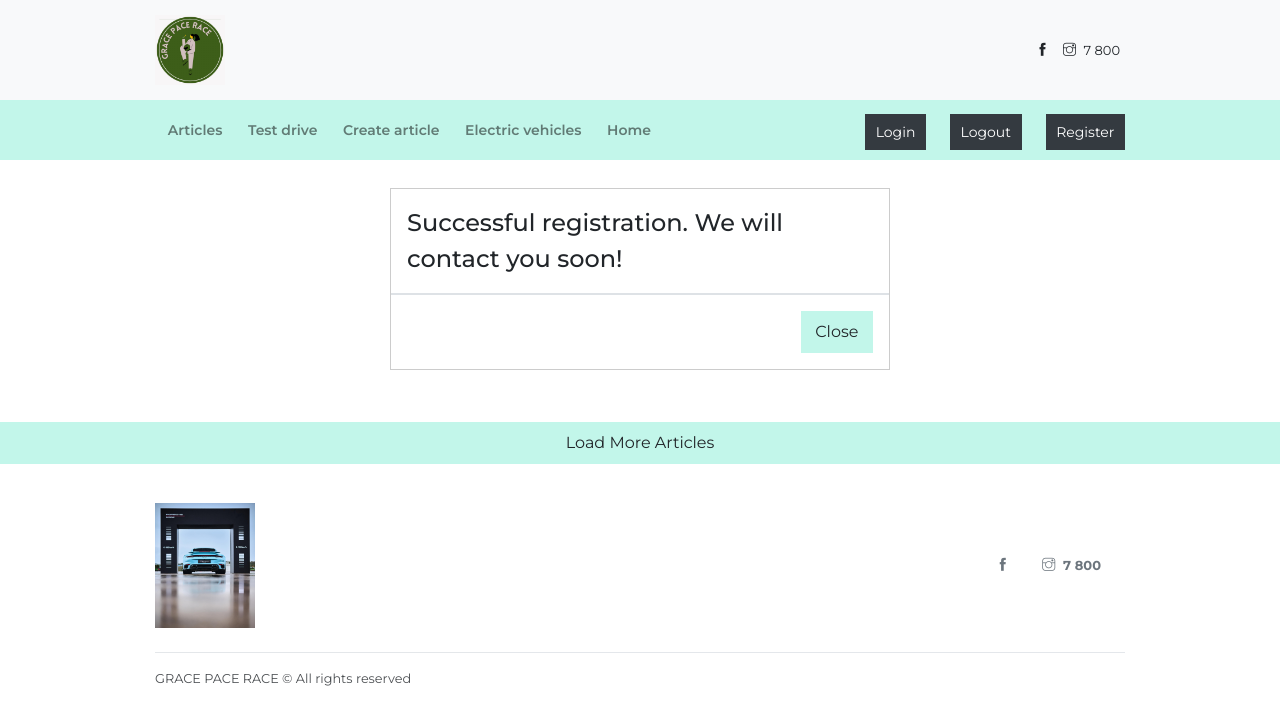
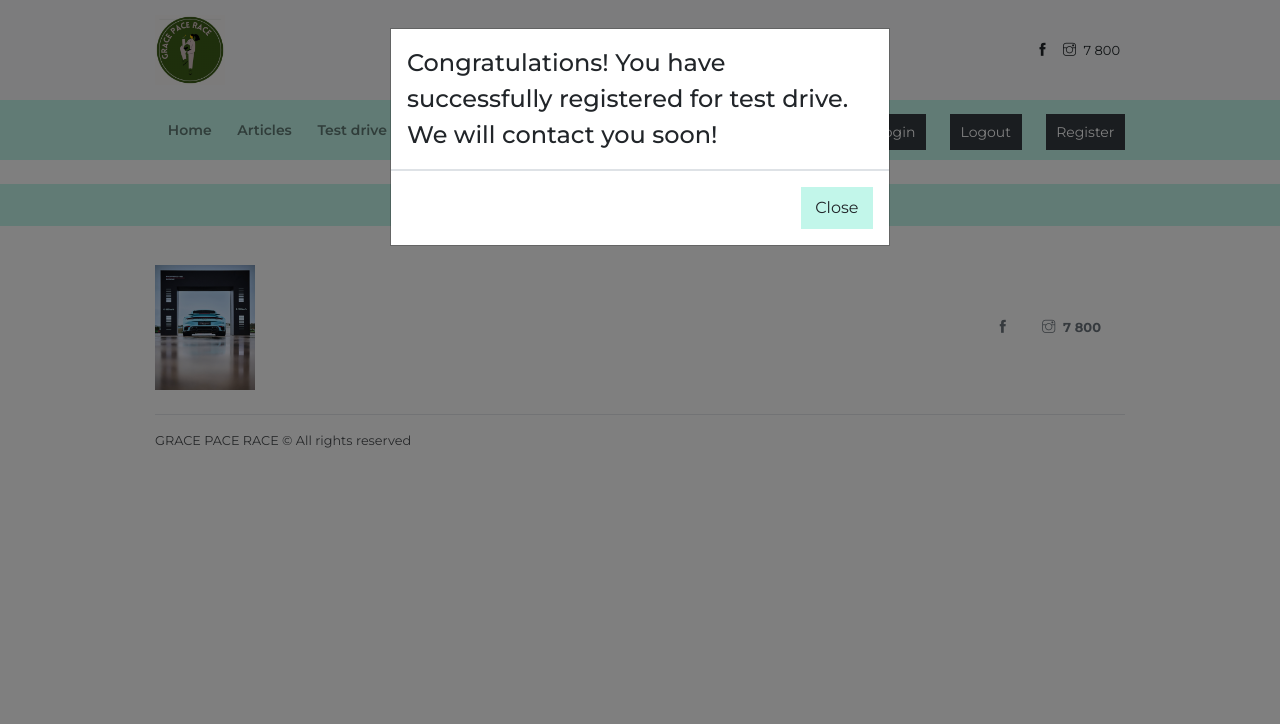
Before and after one commit to rutsmata/grace-pace-race, a React (Vite) app in the folder client/: page /apply in a window 1280 px wide. Shown: the top 724 px of the page. Built offline with nearby package versions, Linux system fonts and the light colour scheme.

Commit message:
comments/comments path change

```diff
--- a/client/index.html
+++ b/client/index.html
@@ -6,6 +6,7 @@
     <link rel="stylesheet" href="public/css/style.css" />
     <link rel="stylesheet" href="public/vendors/themify-icons/css/themify-icons.css" />
     <link rel="stylesheet" href="node_modules/video-react/dist/video-react.css"/>
+
 
     <title>GRACE PACE RACE</title>
 
--- a/client/src/App.jsx
+++ b/client/src/App.jsx
@@ -11,11 +11,11 @@ import Register from "./components/register/Register"
 import About from "./components/about/About"
 import AboutMore from './components/about/AboutMore'
 import TestDriveForm from "./components/test-drive/TestDriveForm"
+import ModalForSuccess from './components/test-drive/ModalForSuccess'
 import LoadMorePostsButton from "./components/LoadMorePostsButton"
 import NotFound from "./components/not-found/NotFound"
 import Footer from "./components/footer/Footer"
 import Timer from "./components/Timer"
-import ModalForSuccess from './components/test-drive/ModalForSuccess'
 
 
 function App() {
--- a/client/src/components/about/About.jsx
+++ b/client/src/components/about/About.jsx
@@ -1,4 +1,4 @@
-import { Link, Outlet } from 'react-router-dom'
+import { Link } from 'react-router-dom'
 import styles from './About.module.css'
 
 export default function AppDescription () {
@@ -11,8 +11,6 @@ export default function AppDescription () {
             <h3 className={styles.description}>GRACE PACE RACE е онлайн медия, създадена през 2018 г. от любовта и страстта на едно момиче към моторните спортове, класическите автомобили и дизайна. </h3>
             <h3 className={styles.description}>Няколко години по-късно, стотици коли тествани, безброй състезания отразени и около милион преживявания, запечатани в снимки, GPR прескочи границата на виртуалното, за да се превърне в широко разпознаваема общност, обединена от семплите неща в живота и предизвикателните автомобили на пътя.</h3>
 
-
-
         </div>
 
         <nav>
@@ -20,8 +18,6 @@ export default function AppDescription () {
 
         </nav>
 
-        {/* <Outlet/> */}
-
         </>
     )
 }
--- a/client/src/components/articles/ArticleDetails.jsx
+++ b/client/src/components/articles/ArticleDetails.jsx
@@ -6,8 +6,7 @@ import * as articleAPI from '../../api/articleAPI'
 
 import { formatDate } from "../../utils/dataUtils"
 
-import Comments from '../comments/Comments'
-
+import Comments from "../comments/comments";
 
 export default function ArticleDetails () {
     const navigate = useNavigate();
--- a/client/src/components/navigation/NavBar.jsx
+++ b/client/src/components/navigation/NavBar.jsx
@@ -18,6 +18,11 @@ export default function NavBar () {
         </button>
         <div className="collapse navbar-collapse" id="navbarSupportedContent">
           <ul className="navbar-nav">
+          <li className="nav-item">
+              <Link to="/" className="nav-link">
+                Home
+              </Link>
+            </li>
             <li className="nav-item">
               <Link to="/articles" className="nav-link">
                 Articles
@@ -40,11 +45,7 @@ export default function NavBar () {
               </Link>
             </li>
 
-            <li className="nav-item">
-              <Link to="/" className="nav-link">
-                Home
-              </Link>
-            </li>
+
           </ul>
           <div className="navbar-nav ml-auto">
             <li className="nav-item">
--- a/client/src/components/test-drive/ModalForSuccess.jsx
+++ b/client/src/components/test-drive/ModalForSuccess.jsx
@@ -1,5 +1,4 @@
-import Button from 'react-bootstrap/Button';
-import Modal from 'react-bootstrap/Modal';
+import {Button, Modal} from 'react-bootstrap';
 import { useNavigate } from 'react-router-dom';
 
 export default function ModalForSuccess () {
@@ -15,15 +14,15 @@ export default function ModalForSuccess () {
         className="modal show"
         style={{ display: 'block', position: 'initial' }}
         >
-            <Modal.Dialog>
+            <Modal show={true}>
             <Modal.Header>
-                <Modal.Title>Successful registration. We will contact you soon!</Modal.Title>
+                <Modal.Title>Congratulations! You have successfully registered for test drive. We will contact you soon!</Modal.Title>
             </Modal.Header>
 
             <Modal.Footer>
                 <Button variant="primary" onClick={exitModal}>Close</Button>
             </Modal.Footer>
-            </Modal.Dialog>
+            </Modal>
       </div>
     )
 }
```
